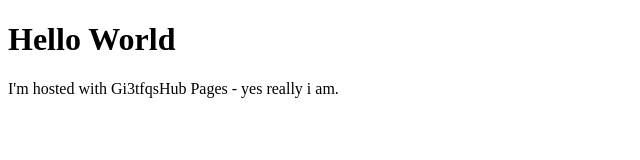
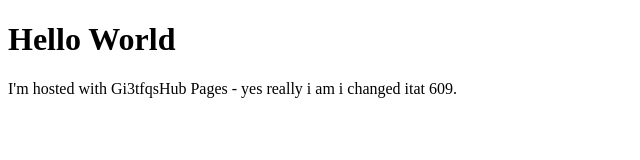
Before and after one commit to grahamstewart66/grahamstewart66.github.io, a plain HTML site: page index.html in a window 1280 px wide. Shown: the whole page, without its empty margins (0-640 px from the left). Drawn offline with Linux system fonts and the light colour scheme.

Commit message:
finally 606

```diff
--- a/index.html
+++ b/index.html
@@ -2,6 +2,6 @@
 <html>
 <body>
 <h1>Hello World</h1>
-<p>I'm hosted with Gi3tfqsHub Pages - yes really i am.</p>
+<p>I'm hosted with Gi3tfqsHub Pages - yes really i am i changed itat 609.</p>
 </body>
 </html>
```
